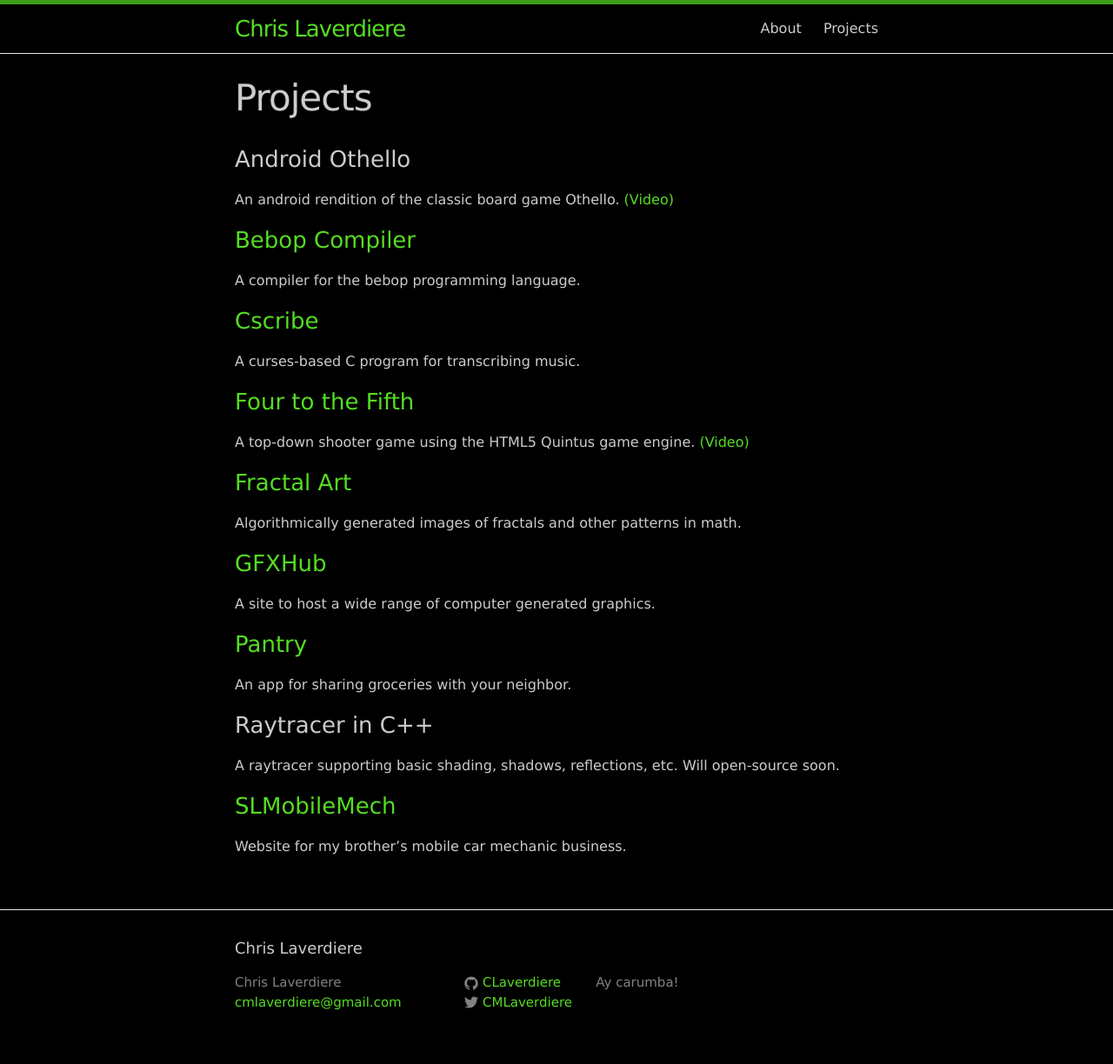
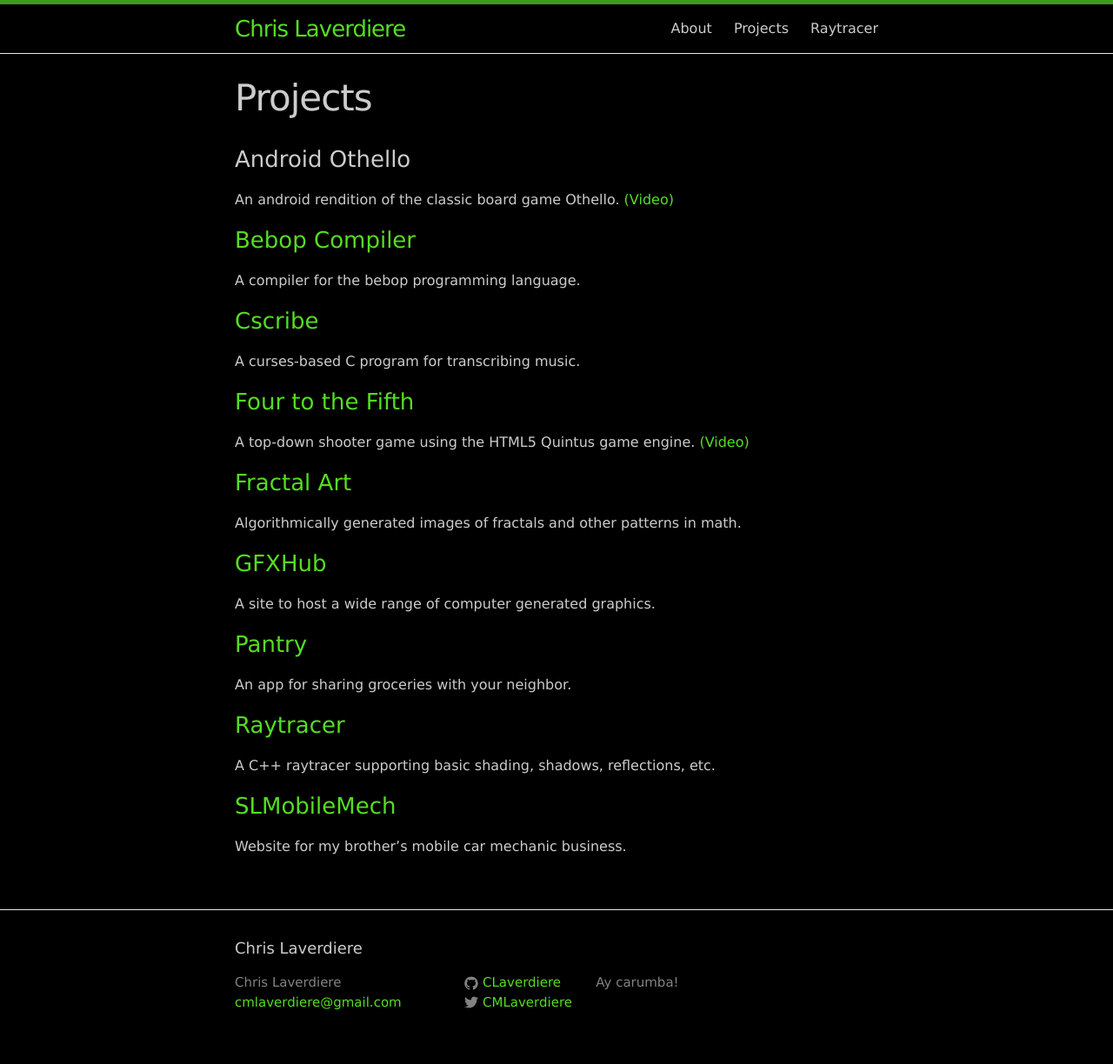
Before and after one commit to cmlaverdiere/CLaverdiere.github.io, a Jekyll site: the page built from projects/projects.md, in a window 1280 px wide. Shown: the whole page at 87% size. Built offline with Jekyll 4.4.1, drawn with Linux system fonts in a browser that asks for light colours.

Commit message:
Add raytracer page

```diff
--- a/projects.md
+++ b/projects/projects.md
@@ -32,9 +32,9 @@ A site to host a wide range of computer generated graphics.
 
 An app for sharing groceries with your neighbor.
 
-### Raytracer in C++
+### [Raytracer]({{ site.baseurl }}/projects/raytracer)
 
-A raytracer supporting basic shading, shadows, reflections, etc. Will open-source soon.
+A C++ raytracer supporting basic shading, shadows, reflections, etc.
 
 ### [SLMobileMech](http://slmm.herokuapp.com/)
 
```
Also changed, not shown: raytracer.md (added, +19 -0 lines), assets/raytracer/balls-4.png (added), assets/raytracer/c3.png (added), assets/raytracer/c7.png (added), assets/raytracer/c8.png (added), assets/raytracer/s34.png (added), assets/raytracer/s36.png (added), assets/raytracer/s38.png (added), assets/raytracer/s48.png (added), assets/raytracer/teapot-12.png (added).
